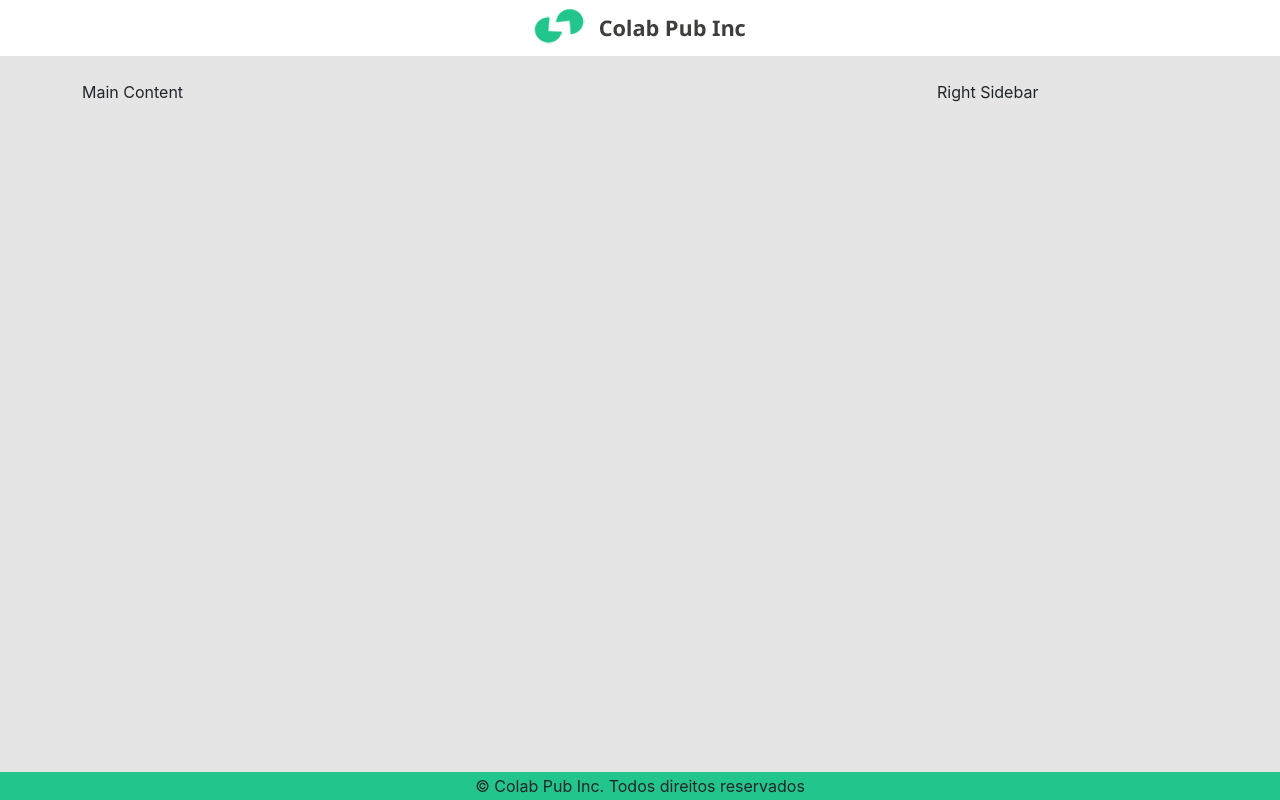
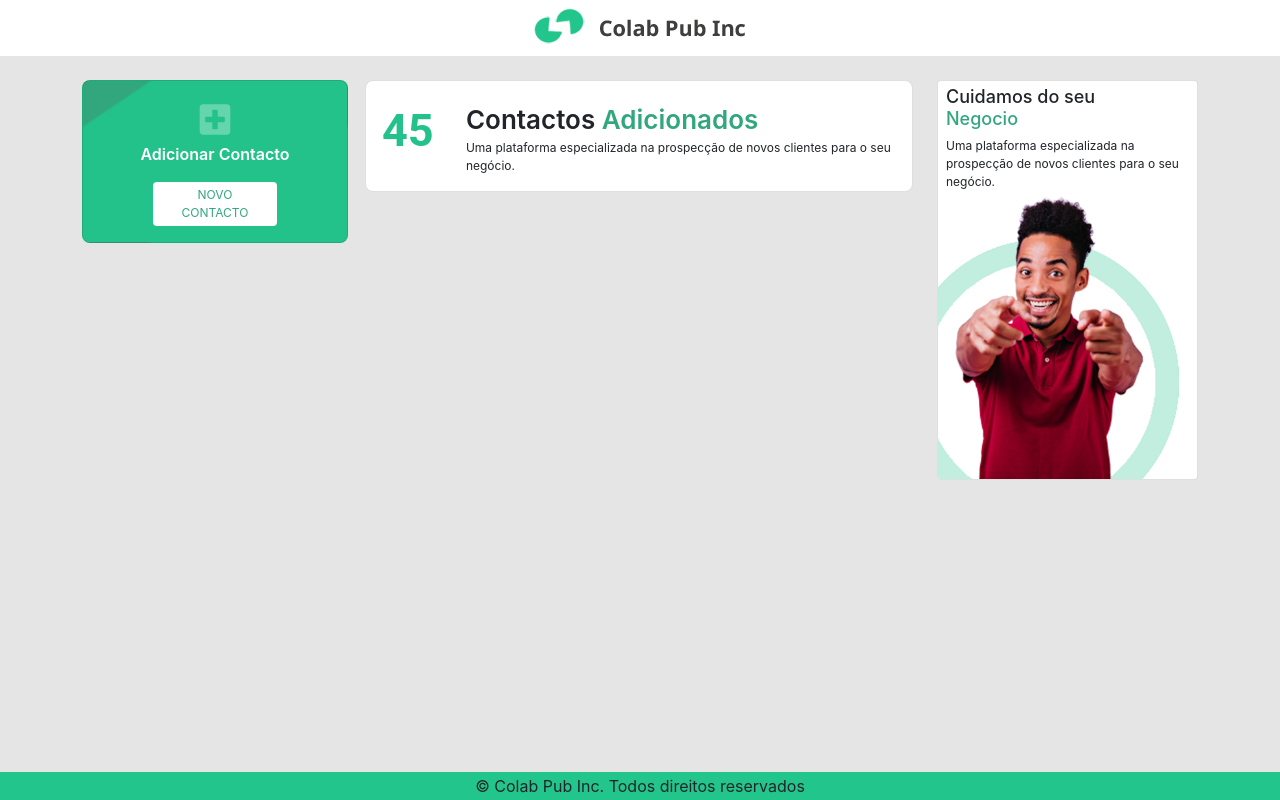
Before and after one commit to wilson-varela/Junior-Frontend-Dev-Challenge-Wilson-Varela, a React (Create React App) app: page / in a window 1280 px wide. Built offline with nearby package versions, Linux system fonts and the light colour scheme.

Commit message:
Adicionando  componentes de ui a tela

```diff
--- a/package.json
+++ b/package.json
@@ -9,6 +9,7 @@
     "bootstrap": "^5.1.3",
     "react": "^17.0.2",
     "react-dom": "^17.0.2",
+    "react-icons": "^4.3.1",
     "react-scripts": "5.0.0",
     "sass": "^1.49.9",
     "web-vitals": "^2.1.4"
--- /dev/null
+++ b/src/components/banner/Banner.js
@@ -0,0 +1,18 @@
+import React from 'react';
+import auxclass from '../../containers/mainContent/MainContent.module.scss';
+import classes from './Banner.module.scss';
+import personImage from '../../assets/images/right-sidebar.png';
+const Banner =()=>{
+    return (
+        <div className='card' >
+            <div className={auxclass.LargeCard}>
+                <h3 className={classes.Titulo}>Cuidamos do seu<span className={auxclass.GreenCl}> <br/> Negocio </span></h3>
+                <p className={`${auxclass.SimpleText}`}>Uma plataforma especializada na prospecção de novos clientes para o seu negócio.</p>
+            </div>
+
+            <img src = {personImage} alt="young-man"/>
+        </div>
+    )
+}
+
+export default Banner;
--- /dev/null
+++ b/src/components/banner/Banner.module.scss
@@ -0,0 +1,3 @@
+.Titulo{
+    font-size:18px;
+}
--- a/src/components/rightsidebar/RightSidebar.js
+++ b/src/components/rightsidebar/RightSidebar.js
@@ -1,9 +1,10 @@
 import React from 'react';
+import Banner from '../banner/Banner.js';
 
 const RightSidebar = () =>{
     return (
         <div className='col-lg-3'>
-            <p>Right Sidebar</p>
+            <Banner/>
         </div>
     );
 }
--- /dev/null
+++ b/src/components/ui/button/Button.js
@@ -0,0 +1,12 @@
+import React from 'react';
+import  classes from './Button.module.scss';
+
+const Button =(props)=>{
+    return(
+        <button className={`${classes.Btn} ${props.width} ${props.bgColor} ${props.color} ${props.hover}`}>
+            {props.children}
+        </button>
+    );
+
+}
+export default Button;
--- /dev/null
+++ b/src/components/ui/button/Button.module.scss
@@ -0,0 +1,9 @@
+.Btn{
+    border-radius:4px;
+    padding:4px 10px;
+    margin: 0 auto;
+    height: auto;
+    font-size: 12px;
+    text-transform: UPPERCASE;
+    border: none;
+}
--- /dev/null
+++ b/src/components/ui/cards/Card.js
@@ -0,0 +1,11 @@
+import React from 'react';
+
+
+const Card = (props) =>{
+    return(
+        <div className={`card pt-3 pb-3 ${props.width} ${props.style} ${props.ml} ${props.mr} ${props.tAlign}`} >
+            {props.children}
+        </div>
+    );
+}
+export default Card;
--- a/src/containers/mainContent/MainContent.js
+++ b/src/containers/mainContent/MainContent.js
@@ -1,12 +1,39 @@
 import React, { Component } from 'react';
-
-
+import Auxiliar from '../auxiliar/Auxiliar';
+import Card from '../../components/ui/cards/Card';
+import classes from './MainContent.module.scss';
+import Button from '../../components/ui/button/Button';
+import { FaPlusSquare } from "react-icons/fa";
 class MainContent extends Component{
     render(){
         return(
-            <div >
-                Main Content
-            </div>
+            <Auxiliar>
+                <Card style = {classes.GreenBg} width={classes.SmallCard} mr={classes.Mr} tAlign={classes.TextAlignCenter}>
+                    <span className={classes.Icon}><FaPlusSquare/></span>
+                    <p className={`${classes.WhiteCl} ${classes.Bold}`}>Adicionar Contacto</p>
+                    <Button
+                        width={classes.SmallBtn}
+                         bgColor={classes.WhiteBg}
+                         color={classes.GreenCl}
+                        hover={classes.BtnGrey}
+
+
+                         >
+                             Novo contacto
+                    </Button>
+                </Card>
+                <Card  width={classes.MediumCard } >
+                    <div className='row'>
+                        <div className={`col-2 ${classes.TextAlignCenter}`}>
+                            <span className={classes.NrContactos}>45</span>
+                        </div>
+                        <div className='col-10'>
+                            <p className={`${classes.Titulo} ${classes.Bold}`}>Contactos <span className={classes.GreenCl}>Adicionados</span></p>
+                            <p className={`${classes.SimpleText}`}>Uma plataforma especializada na prospecção de novos clientes para o seu negócio.</p>
+                        </div>
+                    </div>
+                </Card>
+            </Auxiliar>
         )
     }
 }
--- /dev/null
+++ b/src/containers/mainContent/MainContent.module.scss
@@ -0,0 +1,91 @@
+//Colors and bg
+.GreenBg{
+    background: rgb(50,167,126);
+    background: linear-gradient(146deg, rgba(50,167,126,1) 13%, rgba(34,194,138,1) 14%);
+}
+
+.WhiteBg{
+    background-color: #fff;
+}
+.WhiteCl{
+    color:white;
+}
+.GreenCl{
+    color:rgb(50,167,126);
+}
+// Font weight
+.Bold{
+    font-weight: 600;
+}
+//Cards
+.SmallCard, .MediumCard, .LargeCard{
+    width:100%;
+    padding: 5px 8px;
+    float:left;
+    border-radius: 8px;
+}
+
+
+.TextAlignCenter{
+    text-align: center;
+}
+
+
+@media (min-width:768px) {
+    .SmallCard{
+        width:32%;
+    }
+    .MediumCard{
+        width:66%;
+    }
+
+    .Ml{
+        margin-left: 2%;
+    }
+    .Mr{
+        margin-right: 2%;
+    }
+
+}
+
+//Buttons
+
+.SmallBtn{
+    width:50%;
+}
+
+.BtnGrey:hover{
+    background-color: rgb(238, 238, 238);
+    transition: ease-in 0.3s;
+}
+
+//Icons
+.Icon{
+    margin: 5px 0;
+}
+.Icon svg{
+    height: 35px;
+    width: 80px;
+    color: rgba(255, 255, 255, 0.30);
+    border-radius: 10px;
+}
+
+//
+.NrContactos{
+    font-family: 'Roboto',sans-serif;
+    font-size: 45px;
+    font-weight: 700;
+    color:#22C28A;
+    text-align: center;
+}
+
+.Titulo{
+    font-size: 26px;
+    margin-bottom: 0;
+    margin-top: 3px;
+}
+
+.SimpleText{
+    margin: 0;
+    font-size: 12px;
+}
```
Also changed, not shown: src/assets/images/right-sidebar.png (added), 1 other file (tests, documents, lock files or other folders).
